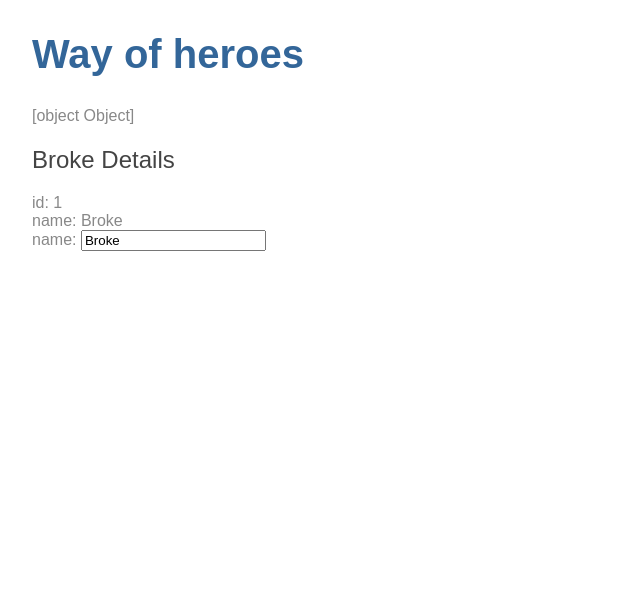
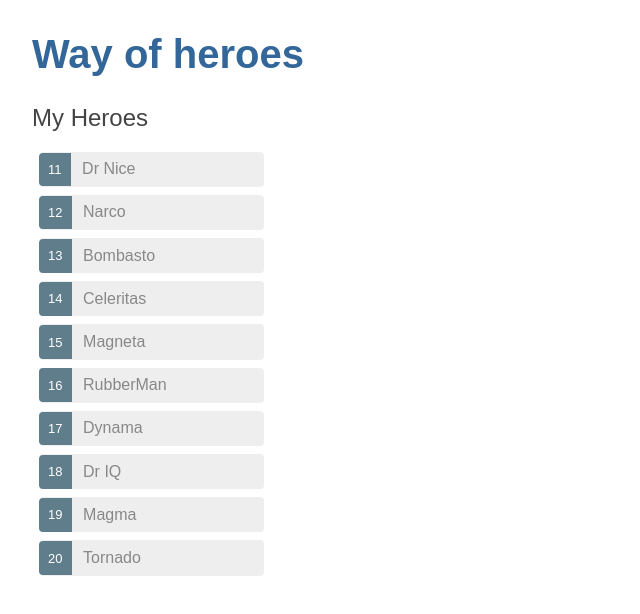
Before and after one commit to BallBoychick/Angularchick, an Angular app: page / in a window 1280 px wide. Shown: the top 614 px of the page, without its empty margins (0-640 px from the left). Built offline with nearby package versions, Linux system fonts and the light colour scheme.

Commit message:
end_2_lesson

```diff
--- a/src/app/heroes/heroes.component.css
+++ b/src/app/heroes/heroes.component.css
@@ -0,0 +1,55 @@
+/* HeroesComponent's private CSS styles */
+.selected {
+    background-color: #CFD8DC !important;
+    color: white;
+  }
+  .heroes {
+    margin: 0 0 2em 0;
+    list-style-type: none;
+    padding: 0;
+    width: 15em;
+  }
+  .heroes li {
+    display: flex;
+    cursor: pointer;
+    position: relative;
+    left: 0;
+    background-color: #eeeeee;
+    margin: .5em;
+    padding: .3em 0;
+    height: 1.6em;
+    border-radius: 4px;
+  }
+
+  .heroes__name {
+    display: flex;
+    align-items: center;
+  }
+  .heroes li.selected:hover {
+    background-color: #BBD8DC !important;
+    color: white;
+  }
+  .heroes li:hover {
+    color: #607D8B;
+    background-color: #DDD;
+    /* left: .1em; */
+    transform: scale(1.06);
+  }
+  .heroes li .text {
+    position: relative;
+    top: -3px;
+  }
+  .heroes .badge {
+    display: inline-block;
+    font-size: small;
+    color: white;
+    padding: 0.8em 0.7em 0 0.7em;
+    background-color: #607D8B;
+    line-height: 1em;
+    position: relative;
+    left: -1px;
+    top: -4px;
+    height: 1.8em;
+    margin-right: .8em;
+    border-radius: 4px 0 0 4px;
+  }
--- a/src/app/heroes/heroes.component.html
+++ b/src/app/heroes/heroes.component.html
@@ -1,11 +1,21 @@
-{{hero}}
+<div *ngIf="selectedHero">
 
-<h2>{{hero.name}} Details</h2>
-<div><span>id: </span>{{hero.id}}</div>
-<div><span>name: </span>{{hero.name}}</div>
+    <h2>{{selectedHero.name | uppercase}} Details</h2>
+    <div><span>id: </span>{{selectedHero.id}}</div>
+    <div>
+      <label>name:
+        <input [(ngModel)]="selectedHero.name" placeholder="name"/>
+      </label>
+    </div>
 
-<div>
-    <label>name:
-        <input [(ngModel)]="hero.name" placeholder="name"/>
-    </label>
 </div>
+
+<h2>My Heroes</h2>
+<ul class="heroes">
+  <li *ngFor="let hero of heroes"
+    [class.selected]="hero === selectedHero"
+    (click)="onSelect(hero)">
+    <span class="badge">{{hero.id}}</span>
+    <span class="heroes__name">{{hero.name}}</span>
+  </li>
+</ul>
--- a/src/app/heroes/heroes.component.ts
+++ b/src/app/heroes/heroes.component.ts
@@ -1,6 +1,8 @@
 import { Component, OnInit } from '@angular/core';
 
 import { Hero } from '../hero';
+
+import { HEROES } from '../mock-heroes';
 
 @Component({
   selector: 'app-heroes',
@@ -9,11 +11,16 @@
 })
 
 export class HeroesComponent implements OnInit {
-  hero: Hero = { id: 1, name: "Broke"}
+  // hero: Hero = { id: 1, name: "Broke"}
+
+  heroes = HEROES;
+  selectedHero: Hero | undefined;
+  onSelect(hero: Hero): void {
+    this.selectedHero = hero;
+  }
 
   constructor() { }
 
   ngOnInit() {
   }
-
 }
--- /dev/null
+++ b/src/app/mock-heroes.ts
@@ -0,0 +1,14 @@
+import { Hero } from './hero';
+
+export const HEROES: Hero[] = [
+  { id: 11, name: 'Dr Nice' },
+  { id: 12, name: 'Narco' },
+  { id: 13, name: 'Bombasto' },
+  { id: 14, name: 'Celeritas' },
+  { id: 15, name: 'Magneta' },
+  { id: 16, name: 'RubberMan' },
+  { id: 17, name: 'Dynama' },
+  { id: 18, name: 'Dr IQ' },
+  { id: 19, name: 'Magma' },
+  { id: 20, name: 'Tornado' }
+];
--- a/src/styles.css
+++ b/src/styles.css
@@ -16,6 +16,7 @@
     color: #888;
     font-family: Cambria, Georgia;
   }
+
   /* everywhere else */
   * {
     font-family: Arial, Helvetica, sans-serif;
```
